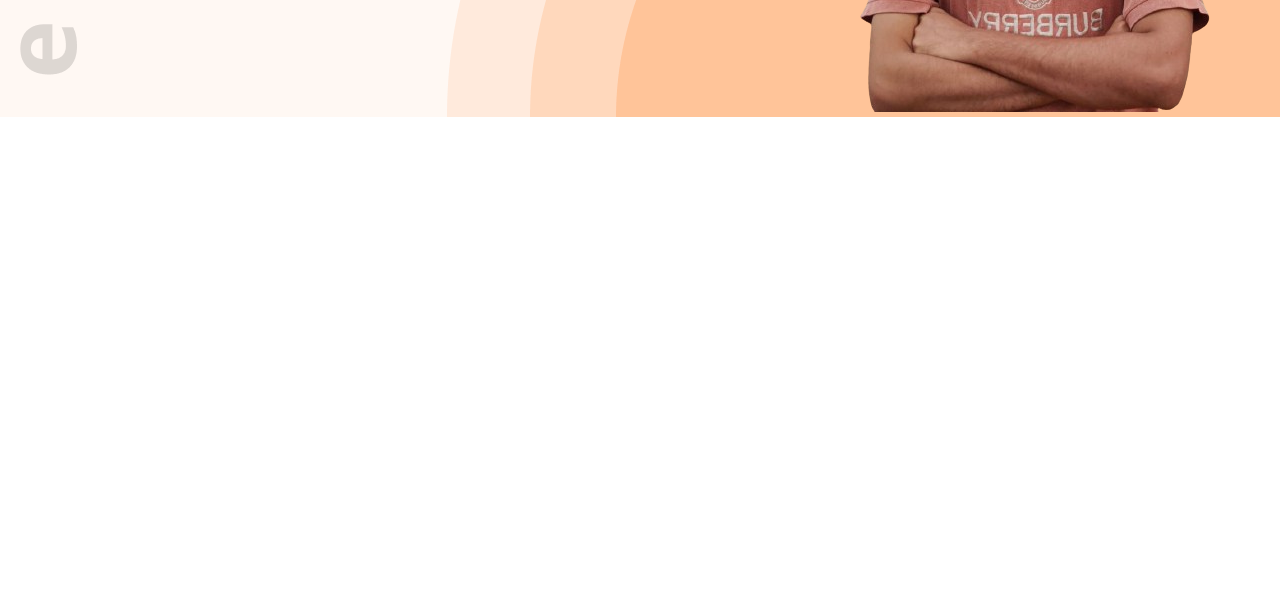
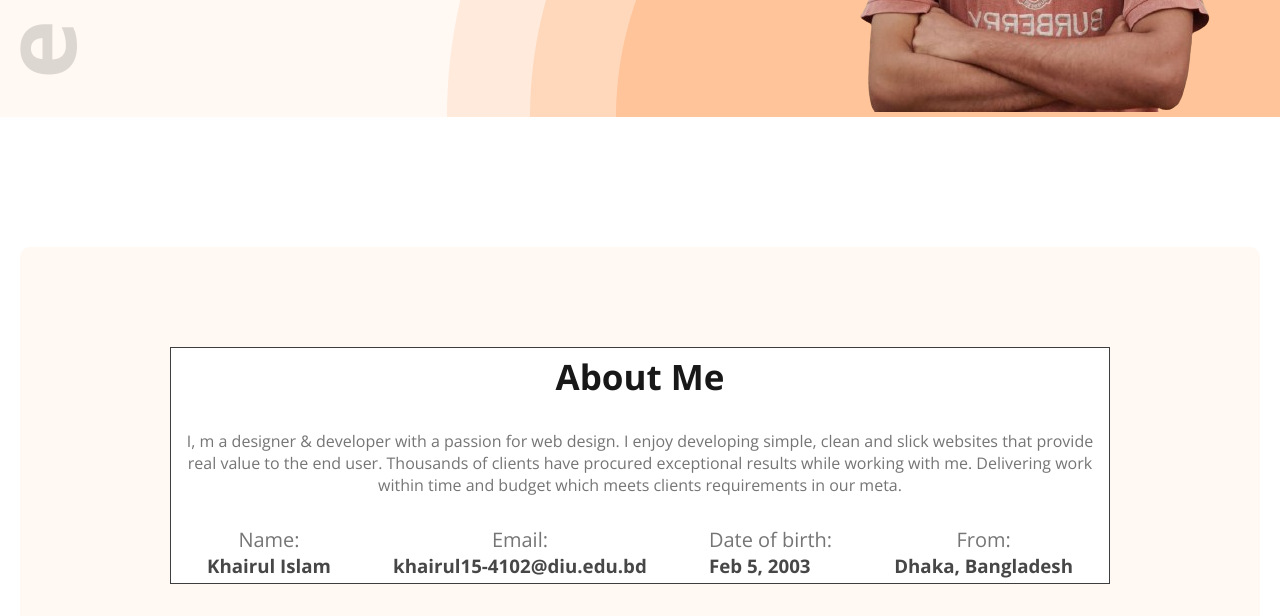
Before and after one commit to khairul1036/Project-2-Developer-Portfolio, a plain HTML site: page index.html in a window 1280 px wide. Shown: the part 586-1202 px from the top of the page. Before the commit the page ends 800 px from the top, so only its background shows below. Drawn offline with nearby package versions, Linux system fonts and the light colour scheme.

Commit message:
added about section

```diff
--- a/index.html
+++ b/index.html
@@ -3,7 +3,8 @@
 <head>
     <meta charset="UTF-8">
     <meta name="viewport" content="width=device-width, initial-scale=1.0">
-    <title>My Portfolio</title>
+    <title>Khairul Islam Portfolio</title>
+    <link rel="shortcut icon" href="images/icons/k-logo.png" type="image/x-icon">
     <link rel="preconnect" href="https://fonts.googleapis.com">
     <link rel="preconnect" href="https://fonts.gstatic.com" crossorigin>
     <link href="https://fonts.googleapis.com/css2?family=Open+Sans:ital,wght@0,300..800;1,300..800&display=swap" rel="stylesheet">
@@ -11,7 +12,7 @@
     <script src="https://kit.fontawesome.com/70d1331392.js" crossorigin="anonymous"></script>
 </head>
 <body class="open-sans-normal">
-    <header class="header">
+    <header class="header color-bg">
         <nav class="nav">
             <h2 class="text-icon color-dark-1"><span class="text-color">K</span>ha<span class="text-color">i</span>rul</h2>
             <ul class="ul-items">
@@ -21,7 +22,7 @@
             </ul>
         </nav>
         <div class="banner">
-            <div>
+            <div class="banner-content">
                 <h3 class="banner-greeting color-dark-2">Hi, I am</h3>
                 <h1 class="banner-title color-dark-1">Khairul Islam</h1>
                 <p class="banner-description color-dark-3">Shot what able cold new see hold.Friendly as an betrayed formerly he. Morning because as to society behaved moments.</p>
@@ -33,5 +34,36 @@
             </div>
         </div>
     </header>
+
+    <main class="main">
+        <section class="about color-bg">
+           <div class="inner-about-box">
+                <h3 class="title color-dark-1">About Me</h3>
+                <p class="description color-dark-3">I, m a designer & developer with a passion for web design. I enjoy developing simple, clean and slick websites that provide real value to the end user. Thousands of clients have procured exceptional results while working with me. Delivering work within time and budget which meets clients requirements in our meta.</p>
+                <div class="items">
+                    <div class="item">
+                        <p class="color-dark-3">Name:</p>
+                        <h3 class="color-dark-2">Khairul Islam</h3>
+                    </div>
+                    <div class="item">
+                        <p class="color-dark-3">Email:</p>
+                        <h3 class="color-dark-2">khairul15-4102@diu.edu.bd</h3>
+                    </div>
+                    <div class="item">
+                        <p class="color-dark-3">Date of birth:</p>
+                        <h3 class="color-dark-2">Feb 5, 2003</h3>
+                    </div>
+                    <div class="item">
+                        <p class="color-dark-3">From:</p>
+                        <h3 class="color-dark-2">Dhaka, Bangladesh</h3>
+                    </div>
+                </div>
+           </div>
+        </section>
+    </main>
+
+    <footer>
+
+    </footer>
 </body>
 </html>
--- a/style/style.css
+++ b/style/style.css
@@ -10,6 +10,9 @@
     padding: 0;
 }
 /* share style */
+.color-bg{
+    background-color: #FFF8F3;
+}
 .text-color{
     color: #FD6E0A;
 }
@@ -66,7 +69,6 @@
 /* header style */
 .header{
     background-image: url("../images/developer.png"), url("../images/header_bg.png");
-    background-color: #FFF8F3;
     background-repeat: no-repeat;
     background-position: top left, bottom right;
 }
@@ -103,6 +105,9 @@ nav .text-icon{
     align-items: center;
     margin: 0px 20px 0px 230px;
 }
+.banner-content{
+    width: 600px;
+}
 .banner-greeting{
     font-weight: 600;
     font-size: 45px;
@@ -117,3 +122,39 @@ nav .text-icon{
     font-size: 18px;
     margin-bottom: 30px;
 }
+
+/* main style  */
+.main{
+    max-width: 1240px;
+    margin: 0 auto;
+}
+
+/* about section style  */
+.about{
+    border-radius: 10px;
+    padding: 100px 150px;
+    margin-top: 130px;
+}
+.inner-about-box{
+    background-color: white;
+    padding: 5px;
+    border: 1px solid rgb(62, 62, 62);
+}
+.title{
+    font-weight: bold;
+    font-size: 35px;
+    text-align: center;
+    margin-bottom: 30px;
+}
+.description{
+    text-align: center;
+    margin-bottom: 30px;
+}
+.items{
+    display: flex;
+    justify-content: space-around;
+}
+.items .item p{
+    text-align: center;
+    font-size: 20px;
+}
```
Also changed, not shown: images/icons/k-logo.png (added).
